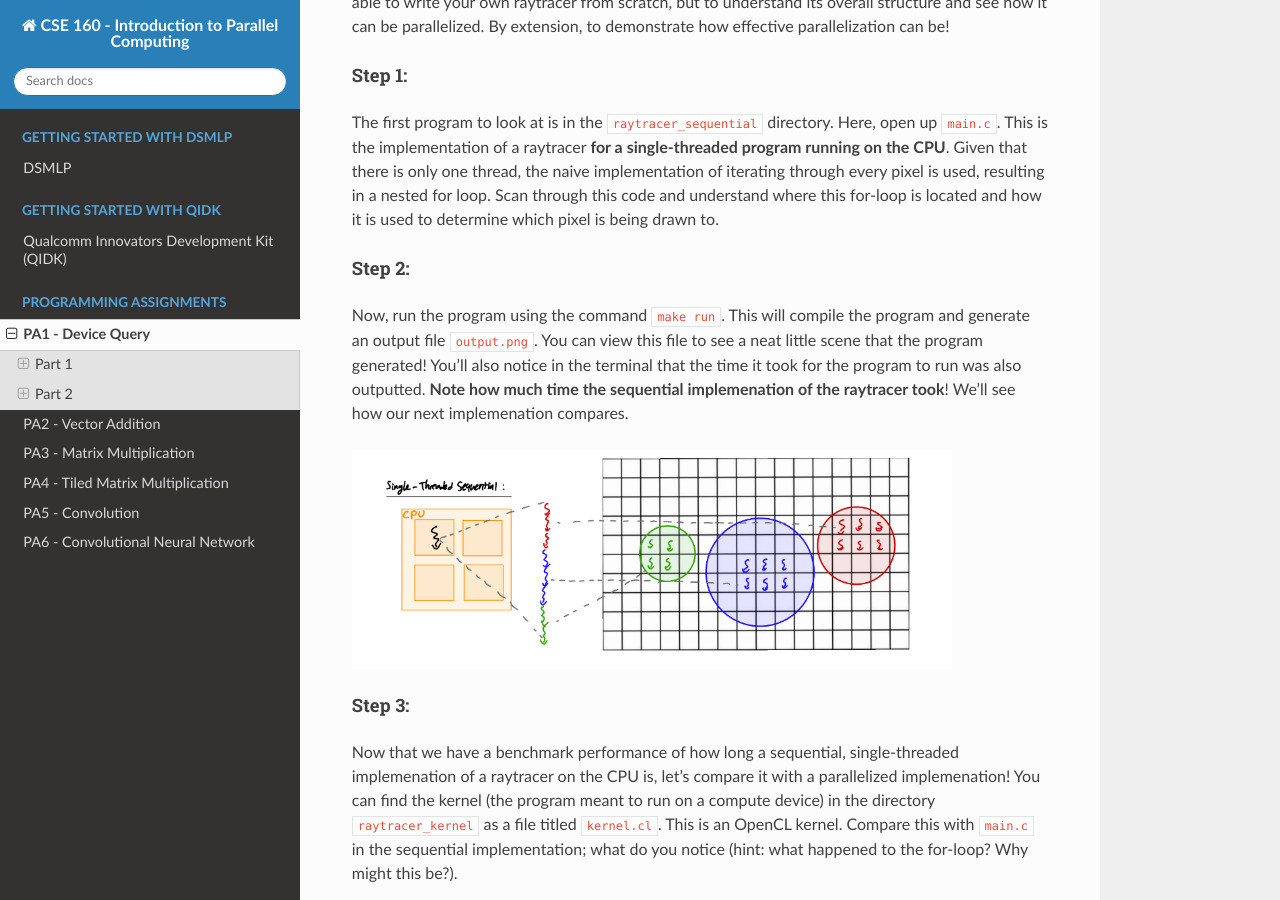
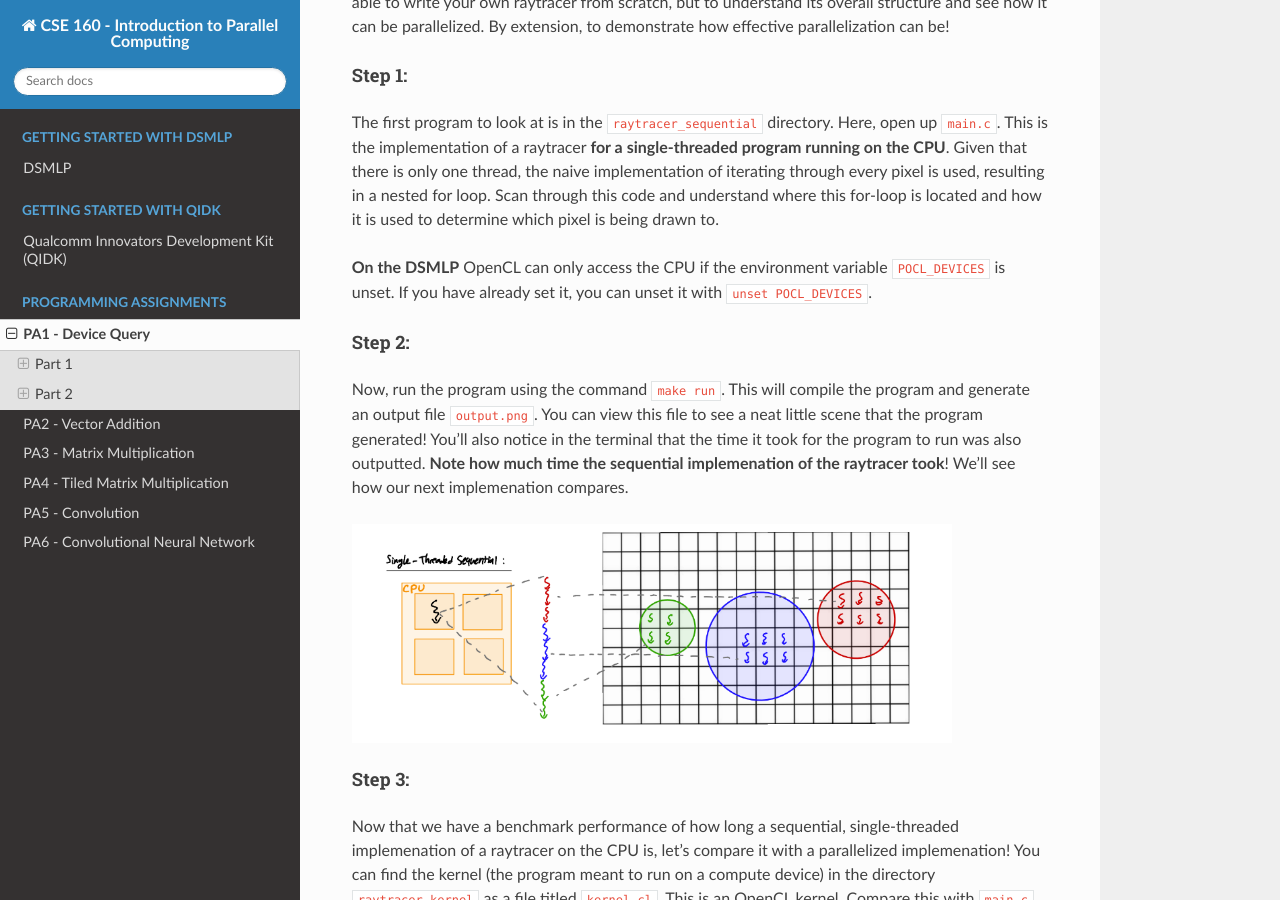
Before and after one commit to KastnerRG/cse160-docs, a Sphinx documentation site: the page built from docs/source/PA1.rst, in a window 1280 px wide and 900 px high, scrolled down 4124 px. Built offline with Sphinx 7.4.7 and the Read the Docs theme 3.1.0, drawn with Linux system fonts in a browser that asks for light colours; formulas are drawn with MathJax 3; some of the changed text lies outside the part shown.

Commit message:
update pocl info for DSMLP

```diff
--- a/docs/source/PA1.rst
+++ b/docs/source/PA1.rst
@@ -158,6 +158,9 @@
 code and understand where this for-loop is located and how it is used to determine
 which pixel is being drawn to.
 
+**On the DSMLP** OpenCL can only access the CPU if the environment variable ``POCL_DEVICES`` is unset.
+If you have already set it, you can unset it with ``unset POCL_DEVICES``.
+
 Step 2:
 +++++++
 
@@ -206,6 +209,9 @@
 Typically a computer will have a device for the GPU and may have a device for the GPU.
 Try running the parallel raytracer on the devices available on your system with ``raytracer_parallel <device_index>``.
 
+**On the DSMLP** OpenCL can only access the GPU (and not the CPU) if the environment variable ``POCL_DEVICES`` is set to ``cuda``.
+This can be set with ``export POCL_DEVICES=cuda``.
+
 Recap
 ^^^^^
 
```
